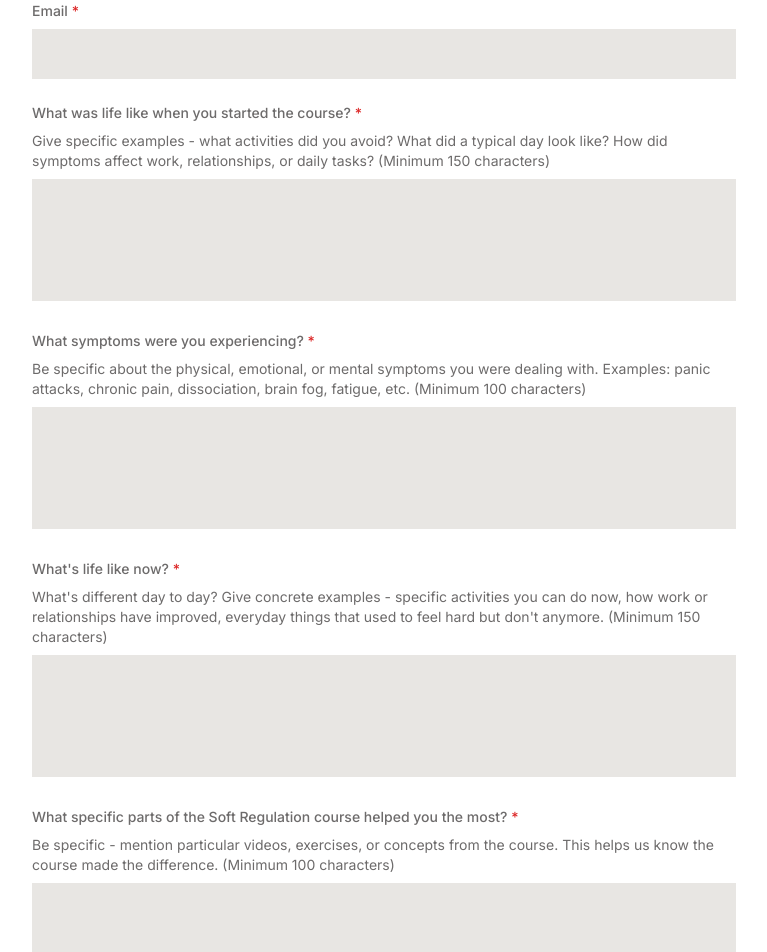
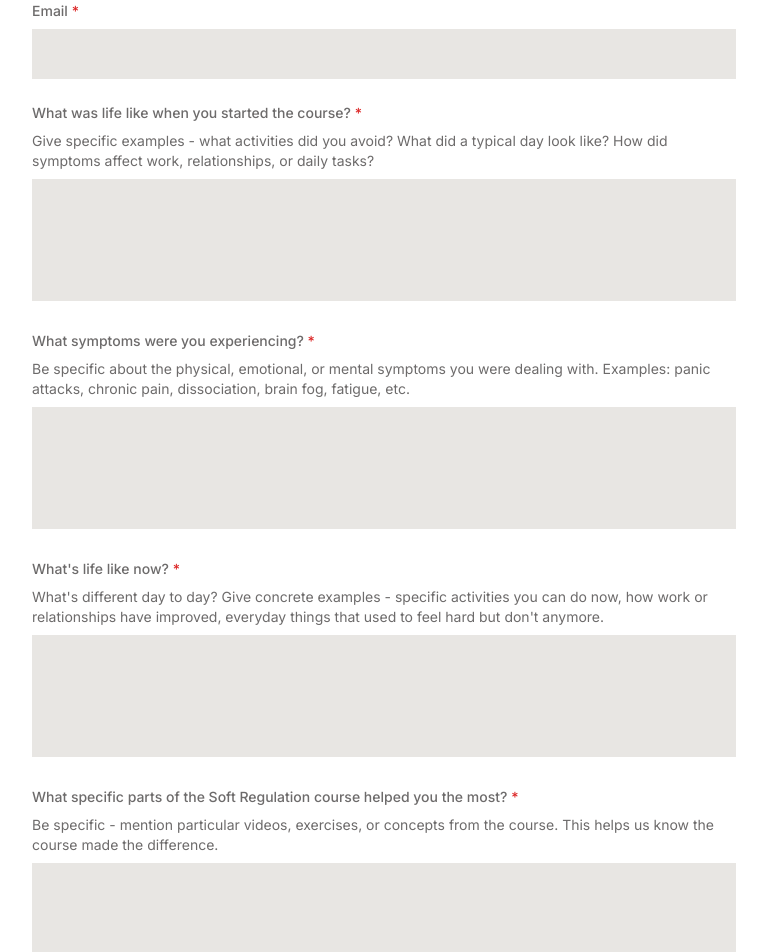
Before and after one commit to RyanSterling/soft-regulation-quiz, a React (Vite) app in the folder frontend/: page /success-story in a window 1280 px wide. Shown: the part 320-1272 px from the top of the page, without its empty margins (256-1023 px from the left). Built offline with nearby package versions, Linux system fonts and the light colour scheme.

Commit message:
Remove character minimums from success story form
Allow users to submit responses without character count restrictions while maintaining detailed prompting for quality submissions.

Co-Authored-By: Claude Sonnet 4.5 <noreply@anthropic.com>

```diff
--- a/frontend/src/components/SuccessStoryForm.jsx
+++ b/frontend/src/components/SuccessStoryForm.jsx
@@ -53,26 +53,6 @@ export default function SuccessStoryForm() {
 
     if (!validateEmail(formData.email)) {
       setError('Please enter a valid email address');
-      return;
-    }
-
-    if (formData.life_before.length < 150) {
-      setError('Please provide more detail about life before (at least 150 characters)');
-      return;
-    }
-
-    if (formData.symptoms.length < 100) {
-      setError('Please provide more detail about symptoms (at least 100 characters)');
-      return;
-    }
-
-    if (formData.life_now.length < 150) {
-      setError('Please provide more detail about life now (at least 150 characters)');
-      return;
-    }
-
-    if (formData.what_helped.length < 100) {
-      setError('Please provide more detail about what helped (at least 100 characters)');
       return;
     }
 
@@ -201,7 +181,7 @@ export default function SuccessStoryForm() {
                 What was life like when you started the course? <span style={{ color: colors.error }}>*</span>
               </label>
               <p className="text-sm mb-2" style={{ fontFamily: 'Inter, sans-serif', color: colors.muted }}>
-                Give specific examples - what activities did you avoid? What did a typical day look like? How did symptoms affect work, relationships, or daily tasks? (Minimum 150 characters)
+                Give specific examples - what activities did you avoid? What did a typical day look like? How did symptoms affect work, relationships, or daily tasks?
               </p>
               <textarea
                 id="life_before"
@@ -228,7 +208,7 @@ export default function SuccessStoryForm() {
                 What symptoms were you experiencing? <span style={{ color: colors.error }}>*</span>
               </label>
               <p className="text-sm mb-2" style={{ fontFamily: 'Inter, sans-serif', color: colors.muted }}>
-                Be specific about the physical, emotional, or mental symptoms you were dealing with. Examples: panic attacks, chronic pain, dissociation, brain fog, fatigue, etc. (Minimum 100 characters)
+                Be specific about the physical, emotional, or mental symptoms you were dealing with. Examples: panic attacks, chronic pain, dissociation, brain fog, fatigue, etc.
               </p>
               <textarea
                 id="symptoms"
@@ -255,7 +235,7 @@ export default function SuccessStoryForm() {
                 What's life like now? <span style={{ color: colors.error }}>*</span>
               </label>
               <p className="text-sm mb-2" style={{ fontFamily: 'Inter, sans-serif', color: colors.muted }}>
-                What's different day to day? Give concrete examples - specific activities you can do now, how work or relationships have improved, everyday things that used to feel hard but don't anymore. (Minimum 150 characters)
+                What's different day to day? Give concrete examples - specific activities you can do now, how work or relationships have improved, everyday things that used to feel hard but don't anymore.
               </p>
               <textarea
                 id="life_now"
@@ -282,7 +262,7 @@ export default function SuccessStoryForm() {
                 What specific parts of the Soft Regulation course helped you the most? <span style={{ color: colors.error }}>*</span>
               </label>
               <p className="text-sm mb-2" style={{ fontFamily: 'Inter, sans-serif', color: colors.muted }}>
-                Be specific - mention particular videos, exercises, or concepts from the course. This helps us know the course made the difference. (Minimum 100 characters)
+                Be specific - mention particular videos, exercises, or concepts from the course. This helps us know the course made the difference.
               </p>
               <textarea
                 id="what_helped"
```
